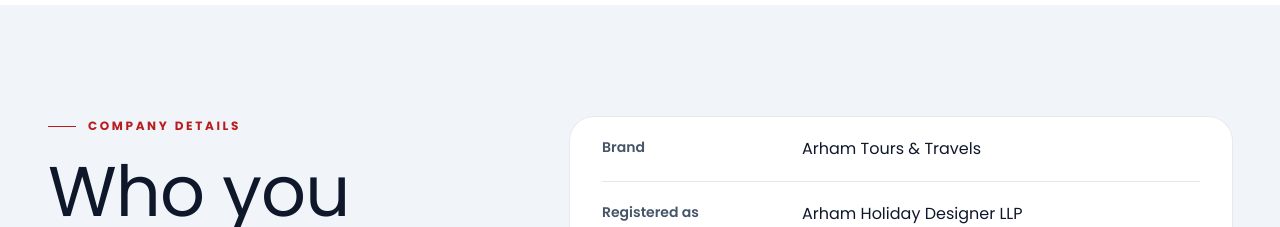
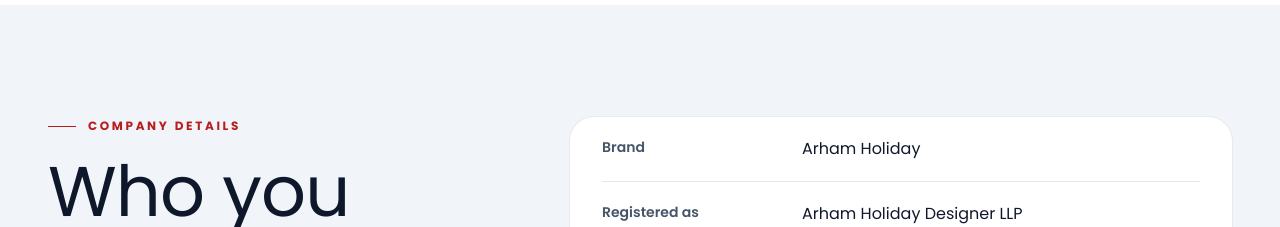
Before and after one commit to logicmindsbyparii/arham-tours-and-travels, a React (Vite) app in the folder frontend/: page /about in a window 1280 px wide. Shown: the part 2480-2707 px from the top of the page. Built offline with nearby package versions, Linux system fonts and the light colour scheme; no server answers.

Commit message:
content: update brand name to Arham Holiday in about page details

```diff
--- a/frontend/src/config/business.js
+++ b/frontend/src/config/business.js
@@ -8,6 +8,7 @@
 
 export const BUSINESS = {
   name: 'Arham Tours & Travels',
+  brand: 'Arham Holiday',
   legalName: 'Arham Holiday Designer LLP',
   city: 'Surat',
   contactPerson: 'Ashish Shah',
--- a/frontend/src/features/site/useSite.js
+++ b/frontend/src/features/site/useSite.js
@@ -80,6 +80,7 @@ export function normalizeBusiness(settings) {
   const mapUrl = `https://www.google.com/maps/search/?api=1&query=${mapQuery}`
   return {
     name: settings.businessName || 'Arham Tours & Travels',
+    brand: settings.brand || 'Arham Holiday',
     legalName: settings.legalName || 'Arham Holiday Designer LLP',
     contactPerson: settings.contactPerson,
     city: settings.city || 'Surat',
--- a/frontend/src/pages/AboutPage.jsx
+++ b/frontend/src/pages/AboutPage.jsx
@@ -24,7 +24,7 @@ function AboutPage() {
   const business = useBusiness()
   const banner = useSectionContent('about.banner', BANNER)
   const DETAILS = [
-    { label: 'Brand', value: business.name },
+    { label: 'Brand', value: business.brand || 'Arham Holiday' },
     { label: 'Registered as', value: business.legalName },
     { label: 'Office', value: business.addressLines.join(', ') },
     { label: 'Contact person', value: business.contactPerson },
```
Also changed, not shown: 1 other file (tests, documents, lock files or other folders).
